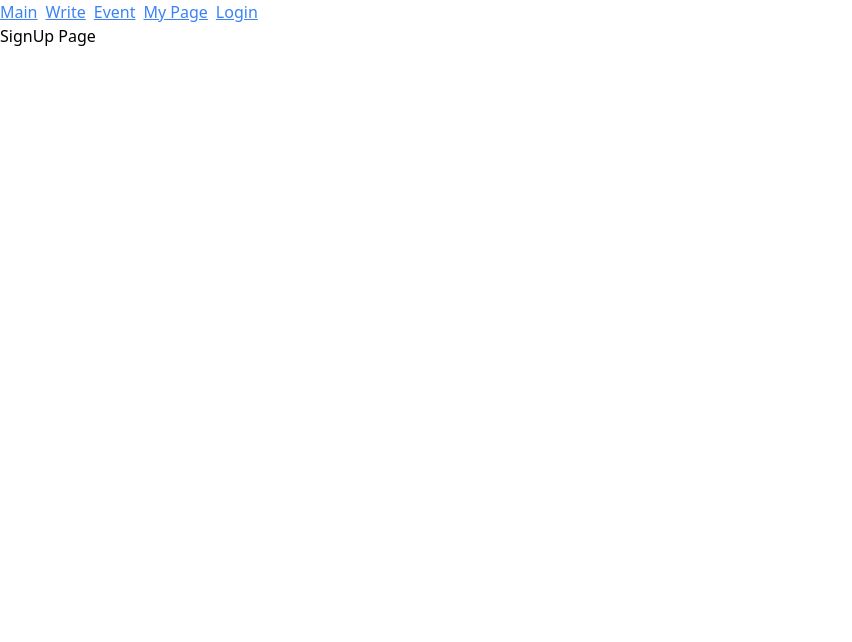
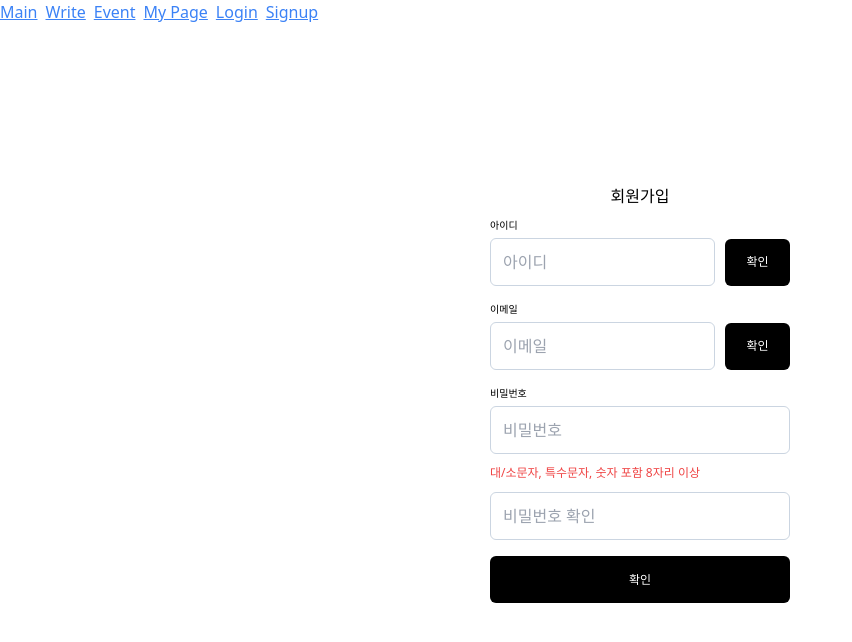
Before and after one commit to Hyuunw00/Capsy, a React (Vite) app in the folder front/: page /signup in a window 1280 px wide. Shown: the top 642 px of the page, without its empty margins (0-852 px from the left). Built offline with nearby package versions, Linux system fonts and the light colour scheme.

Commit message:
✨ Feat.  회원가입 페이지 개발중

```diff
--- a/front/src/App.tsx
+++ b/front/src/App.tsx
@@ -8,6 +8,7 @@ import Login from "./pages/login/LoginPage";
 import MyPage from "./pages/mypage/MyPage";
 import SignUpPage from "./pages/signup/SignUpPage";
 import PasswordPage from "./pages/password/PasswordPage";
+import SignUpSuccessPage from "./pages/signup/SignUpSuccessPage";
 
 export default function App() {
   return (
@@ -21,6 +22,7 @@ export default function App() {
           <Route path="/login" element={<Login />} />
           <Route path="/mypage" element={<MyPage />} />
           <Route path="/signup" element={<SignUpPage />} />
+          <Route path="/signupsuccess" element={<SignUpSuccessPage />} />
           <Route path="/password" element={<PasswordPage />} />
         </Route>
       </Routes>
--- /dev/null
+++ b/front/src/components/AuthFields.tsx
@@ -0,0 +1,43 @@
+  import { useRef, useState } from "react";
+
+  interface AuthFieldsProps {
+      enName:string;
+      name:string;
+      type:string;
+      onCheck: (isValid:boolean)=>void;
+  }
+  export default function AuthFields({enName,name,type, onCheck}:AuthFieldsProps) {
+    const inputRef= useRef<HTMLInputElement | null>(null);
+    const [message,setMessage] =useState<string | null>(null);
+
+
+    const handleCheck =()=>{
+      const value= inputRef.current?.value.trim();
+      const Regex = type==='email' ? /^[^\s@]+@[^\s@]+\.[^\s@]+$/ : /^[a-zA-Z0-9]{4,12}$/;
+        const isValid= value && Regex.test(value);
+        if(isValid){
+          setMessage(`사용 가능한 ${name}입니다!`);
+          onCheck(true);
+        }
+        else{
+          setMessage(`사용 불가능한 ${name} 입니다!`);
+          onCheck(false);
+        }
+
+    }
+    return (
+      <>
+
+      <div className="flex flex-col ">
+                        <label htmlFor={enName} className="text-[10px] mb-[5px]">{name}</label>
+                        <div className="flex items-center gap-[10px]">
+                          <input id={enName} type={type} placeholder={name}className="w-[225px] h-[48px] px-[12px] py-[14px] rounded-[6px] border border-[#CBD5E1]" ref={inputRef}/>
+                          <button className="bg-[#000000] text-[#ffffff] w-[67px] h-[47px] py-[13px] px-[21px] text-[12px] rounded-[6px]" onClick={handleCheck} >확인</button>
+                      </div>
+                      {message &&<span className="text-[12px] text-red-500">{message}</span>}
+          </div>
+      </>
+
+
+    )
+  }
--- a/front/src/components/NotificationModal.tsx
+++ b/front/src/components/NotificationModal.tsx
@@ -9,7 +9,7 @@ export default function NotificationModal({isOpen,onClose,children}:ModalProps)
   if (!isOpen) return null;
   return (
     <>
-    {isOpen &&<div className="fixed inset-0 z-40 bg-black/30" onClick={()=>onClose}>
+    {isOpen &&<div className="fixed inset-0 z-40 bg-black/30" onClick={onClose}>
         <div className="fixed top-1/2 left-1/2 transform -translate-x-1/2 -translate-y-1/2 z-30 rounded-md flex flex-col justify-between items-center bg-white w-[350px]   ">
             <div className="py-[24px] px-[16px]">
                 {children}
--- a/front/src/layouts/RootLayout.tsx
+++ b/front/src/layouts/RootLayout.tsx
@@ -20,6 +20,9 @@ export default function RootLayout() {
           <li>
             <NavLink to="/login">Login</NavLink>
           </li>
+          <li>
+            <NavLink to="/signup">Signup</NavLink>
+          </li>
         </ul>
       </nav>
       <Outlet />
--- a/front/src/pages/signup/SignUpPage.tsx
+++ b/front/src/pages/signup/SignUpPage.tsx
@@ -1,7 +1,87 @@
+import { useRef, useState } from "react";
+import AuthFields from "../../components/AuthFields"
+import { useNavigate } from "react-router";
+import NotificationModal from "../../components/NotificationModal";
+
 export default function SignUpPage() {
+  const navigate= useNavigate();
+
+  const [password,setPassword]= useState('');
+
+  const passwordCorrectref= useRef<HTMLInputElement |null >(null);
+  const passwordref= useRef<HTMLInputElement |null >(null);
+
+  const [isIdvalid,setIsIdValid]= useState(false);
+  const [isEmailvalid,setIsEmailValid]= useState(false);
+  const [isPasswordvalid,setIsPasswordValid]= useState(false);
+
+  const [isOpen,setIsOpen]= useState(false);
+
+
+  const handleChangePassword= (e:React.ChangeEvent<HTMLInputElement>)=>{
+    const passwordRegex = /^(?=.*[a-z])(?=.*[A-Z])(?=.*\d)(?=.*[!@#$%^&*])[A-Za-z\d!@#$%^&*]{8,16}$/;
+    const password =e.target.value;
+    setPassword(password);
+    if(passwordRegex.test(password)){
+      setIsPasswordValid(true);
+      return;
+    }
+  }
+
+  const handleSubmit = (e:React.MouseEvent<HTMLButtonElement>)=>{
+    e.preventDefault();
+    if(passwordref.current?.value!==passwordCorrectref.current?.value){
+      alert('비밀번호가 같지 않습니다!');
+      setIsPasswordValid(false);
+      return;
+    }
+    if(!isIdvalid || !isEmailvalid || !isPasswordvalid) {
+      alert('입력값을 확인하세요!');
+      return;
+    }
+    setIsOpen(true);
+
+  }
+
+
   return (
     <>
-      <h1>SignUp Page</h1>
+      <NotificationModal isOpen={isOpen} onClose={()=>setIsOpen(false)}>
+          <div className="text-center mb-[36px]">
+            <h1 className=" font-bold text-[18px]">로그인 성공</h1>
+          </div>
+
+          <div className="text-center">
+             <button onClick={()=>navigate('/signupsuccess')}  className=" bg-[#000000] text-[#ffffff]  w-full  h-[47px] py-[13px] px-[21px] text-[12px] rounded-[6px]">확인</button>
+          </div>
+      </NotificationModal>
+    <div>
+      <div className="w-[300px] h-[700px] m-auto p">
+            <h2 className="mb-[10px] text-center mt-[160px]">회원가입</h2>
+            <div className="flex flex-col gap-[16px]">
+                <AuthFields enName="id" name="아이디" type="text" onCheck={setIsIdValid}  />
+                <AuthFields enName="email" name="이메일" type="email" onCheck={setIsEmailValid}   />
+
+                <div className="flex flex-col ">
+                    <label htmlFor="password" className="text-[10px] mb-[5px]">비밀번호</label>
+                    <div className="flex flex-col  gap-[10px] ">
+                      <input id="password" type="password"  ref={passwordref}  value={password} placeholder="비밀번호" onChange={handleChangePassword} className=" w-full  h-[48px] px-[12px] py-[14px] rounded-[6px] border border-[#CBD5E1]"/>
+                      <span className="text-[12px] text-red-500">{isPasswordvalid ? '' : '대/소문자, 특수문자, 숫자 포함 8자리 이상'}</span>
+
+                      <input  type="password" placeholder="비밀번호 확인"  ref={passwordCorrectref} className="w-full h-[48px] px-[12px] py-[14px] rounded-[6px] border border-[#CBD5E1]" />
+
+                     </div>
+                </div>
+
+                <div>
+                  <button onClick={handleSubmit}  className=" bg-[#000000] text-[#ffffff]  w-full  h-[47px] py-[13px] px-[21px] text-[12px] rounded-[6px]">확인</button>
+                </div>
+
+            </div>
+
+        </div>
+    </div>
+
     </>
   );
 }
--- /dev/null
+++ b/front/src/pages/signup/SignUpSuccessPage.tsx
@@ -0,0 +1,20 @@
+import { useNavigate } from "react-router";
+
+export default function SignUpSuccessPage() {
+    const navigate= useNavigate();
+  return (
+    <div className="w-[340px] h-[186px] mt-[287px] m-auto">
+        <div className="px-[18px]">
+            <div className="mb-[26px] text-center">
+                <p>회원가입이 완료되었습니다.</p>
+                <p>새로운 계정으로 서비스를 이용해보세요.</p>
+            </div>
+            <div>
+                <button onClick={()=>navigate('/login')} className=" bg-[#000000] text-[#ffffff]  w-full  h-[47px] py-[13px] px-[21px] text-[12px] rounded-[6px]">로그인하기</button>
+            </div>
+        </div>
+
+
+    </div>
+  )
+}
```
